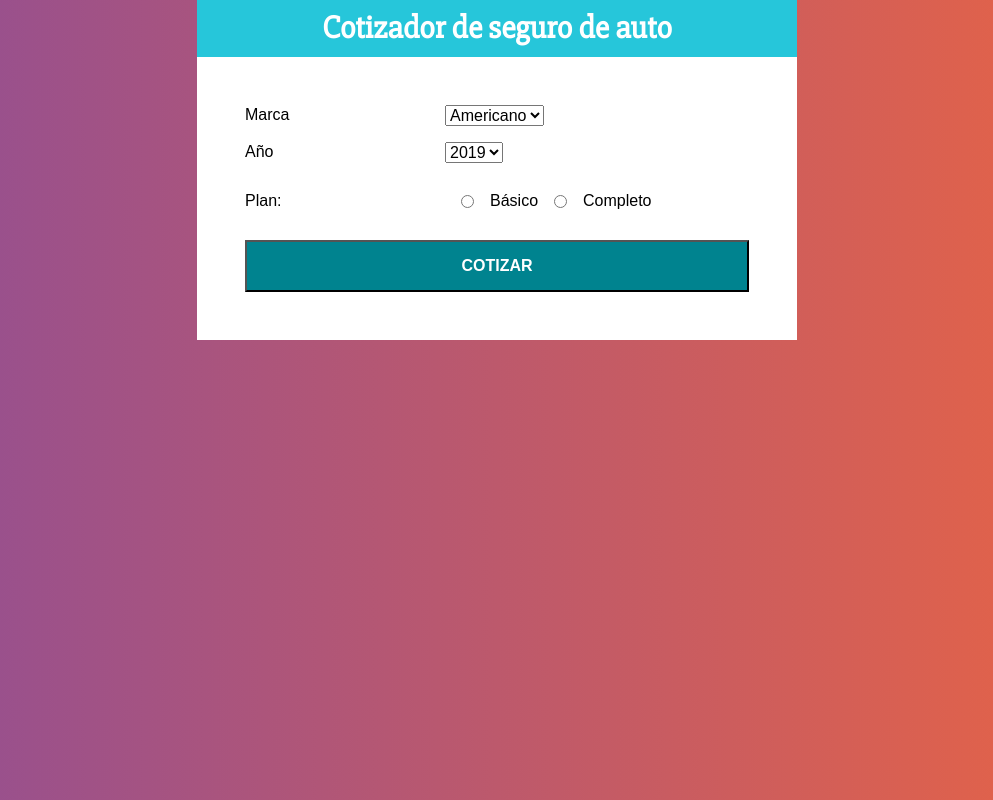
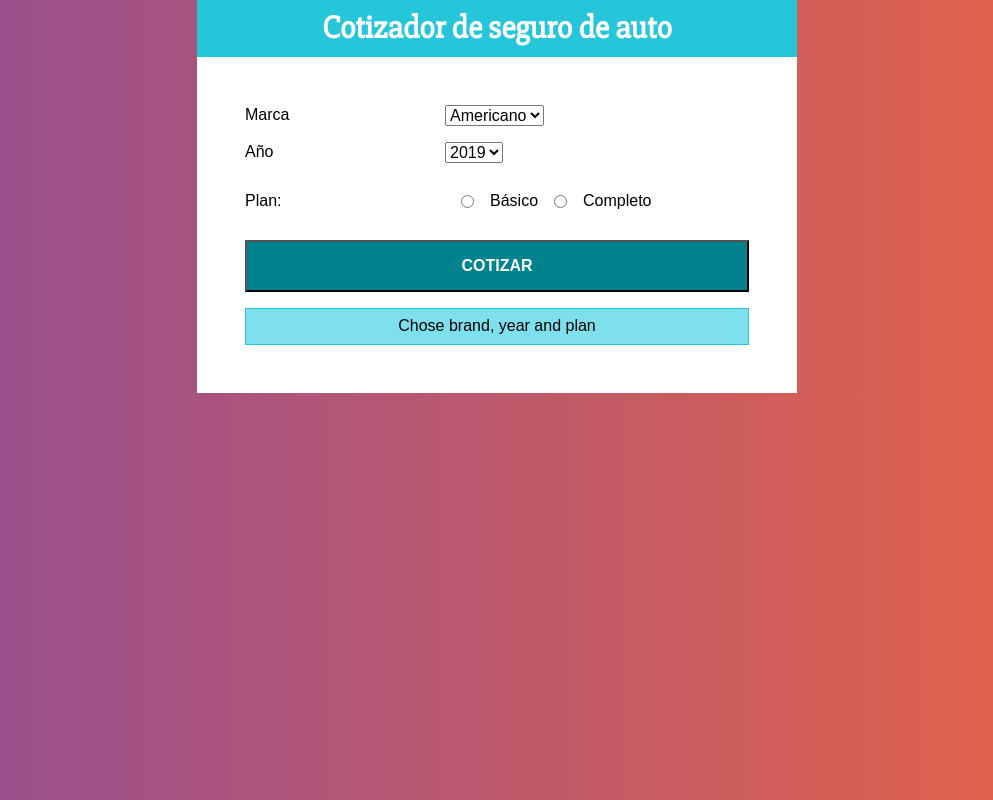
Before and after one commit to imjulianeral/Car-Insurance-Quote-ReactJS, a React (Create React App) app: page / in a window 1280 px wide. Shown: the whole page, without its empty margins (143-1136 px from the left). Built offline with nearby package versions, Linux system fonts and the light colour scheme.

Commit message:
mini proyect complete

```diff
--- a/package.json
+++ b/package.json
@@ -21,5 +21,8 @@
     "not dead",
     "not ie <= 11",
     "not op_mini all"
-  ]
+  ],
+  "devDependencies": {
+    "react-transition-group": "^4.0.0"
+  }
 }
--- a/src/components/App.js
+++ b/src/components/App.js
@@ -3,6 +3,7 @@ import { obtenerDiferenciaAnio, calcularMarca, obtenerPlan } from '../helpers';
 import Header from './Header';
 import Form from './Form';
 import Summary from './Summary';
+import Result from './Result';
 
 class App extends Component {
 
@@ -57,6 +58,9 @@ class App extends Component {
             data={ this.state.data }
             result={ this.state.result }
           />
+          <Result
+            result={ this.state.result }
+          />
         </div>
       </div>
     );
--- /dev/null
+++ b/src/components/Result.js
@@ -0,0 +1,23 @@
+import React, { Component } from 'react';
+import { TransitionGroup, CSSTransition } from 'react-transition-group';
+
+export default class Result extends Component {
+  render() {
+    const result = this.props.result;
+    const msg = (!result) ? 'Chose brand, year and plan' : 'The total is: $';
+    return (
+        <div className="gran-total">
+            { msg }
+            <TransitionGroup component="span" className="resultado">
+                <CSSTransition
+                    classNames="resultado"
+                    key={ result }
+                    timeout={{enter: 500, exit: 500}}
+                >
+                    <span>{ result }</span>
+                </CSSTransition>
+            </TransitionGroup>
+        </div>
+    )
+  }
+}
```
Also changed, not shown: src/components/Summary.js (line endings or trailing spaces), 1 other file (tests, documents, lock files or other folders).
